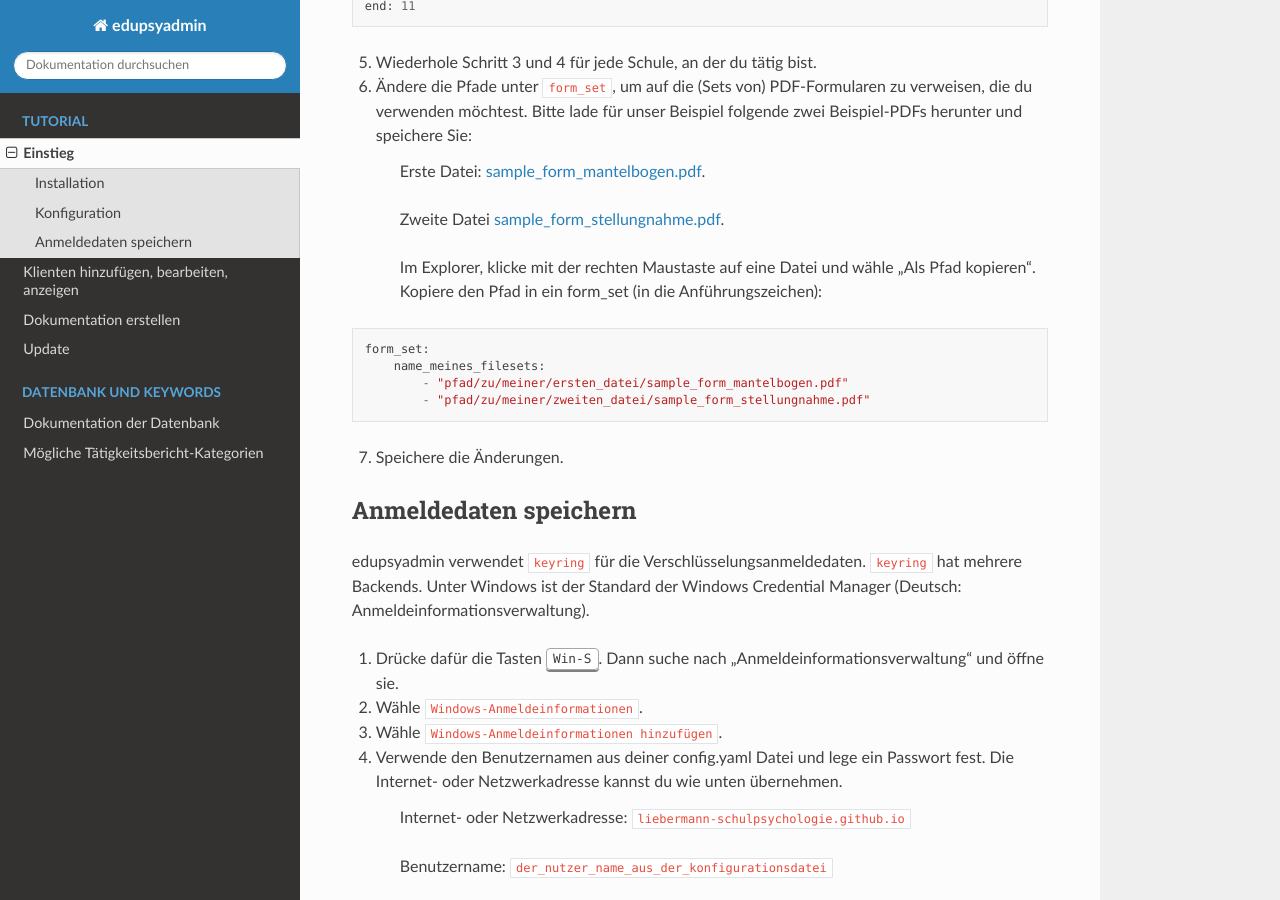
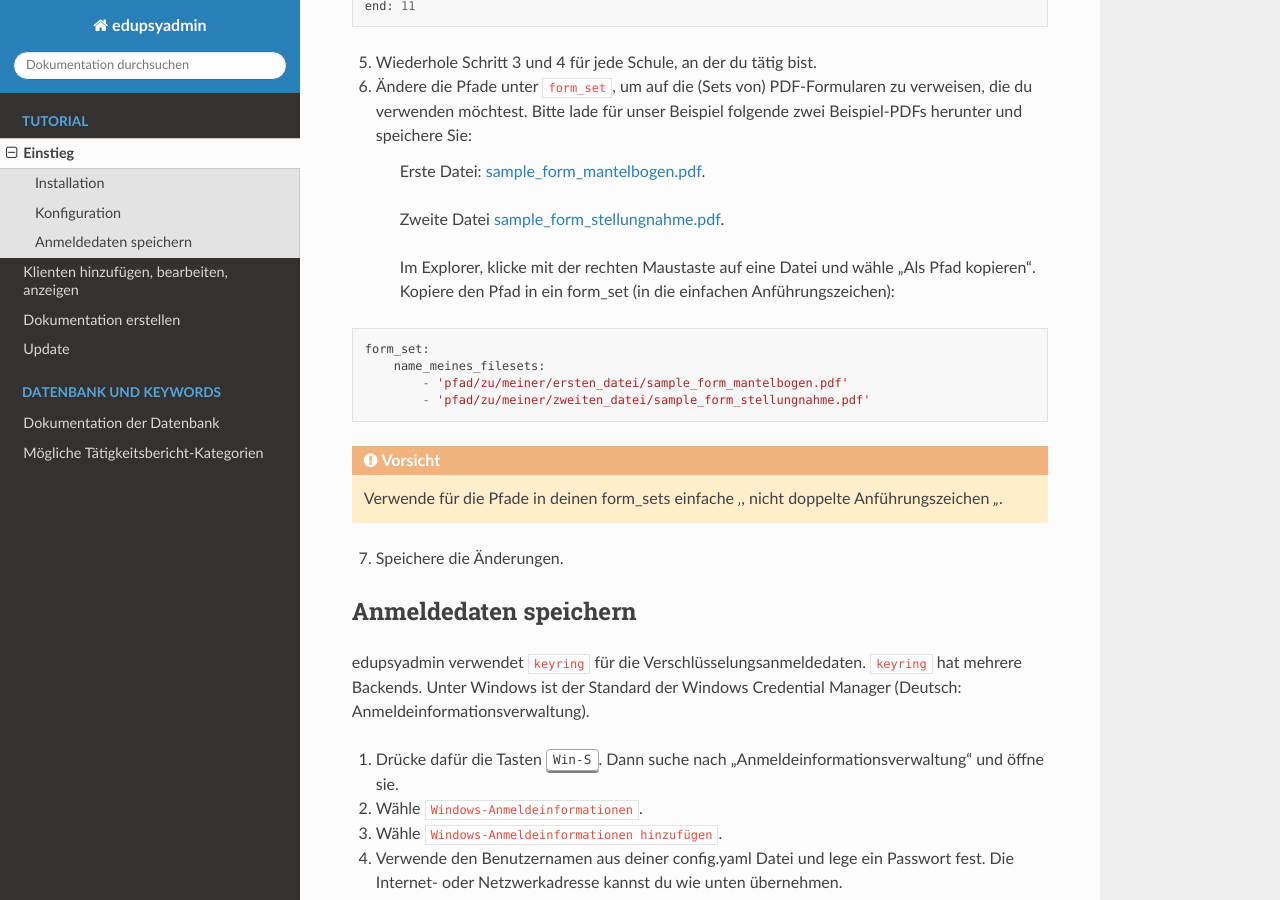
Before and after one commit to LKirst/edupsyadmin, a Sphinx documentation site: the page built from docs/tutorial/installation.rst, in a window 1280 px wide and 900 px high, scrolled down 2967 px. Built offline with Sphinx 7.4.7 and the Read the Docs theme 3.1.0, drawn with Linux system fonts in a browser that asks for light colours.

```diff
--- a/docs/tutorial/installation.rst
+++ b/docs/tutorial/installation.rst
@@ -163,14 +163,19 @@ erscheinen sollen.
     <https://github.com/LKirst/edupsyadmin/blob/main/test/edupsyadmin/data/sample_form_stellungnahme.pdf>`_.
 
     Im Explorer, klicke mit der rechten Maustaste auf eine Datei und wähle "Als
-    Pfad kopieren". Kopiere den Pfad in ein form_set (in die Anführungszeichen):
+    Pfad kopieren". Kopiere den Pfad in ein form_set (in die einfachen Anführungszeichen):
 
 .. code-block::
 
     form_set:
         name_meines_filesets:
-            - "pfad/zu/meiner/ersten_datei/sample_form_mantelbogen.pdf"
-            - "pfad/zu/meiner/zweiten_datei/sample_form_stellungnahme.pdf"
+            - 'pfad/zu/meiner/ersten_datei/sample_form_mantelbogen.pdf'
+            - 'pfad/zu/meiner/zweiten_datei/sample_form_stellungnahme.pdf'
+
+.. caution::
+
+    Verwende für die Pfade in deinen form_sets einfache `'`, nicht doppelte
+    Anführungszeichen `"`.
 
 7. Speichere die Änderungen.
 
```
Also changed, not shown: src/edupsyadmin/data/sampleconfig.yml (+9 -9 lines), 1 other file.
